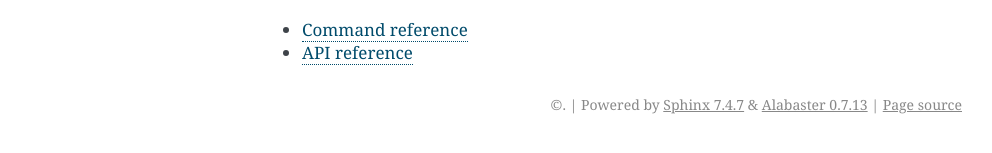
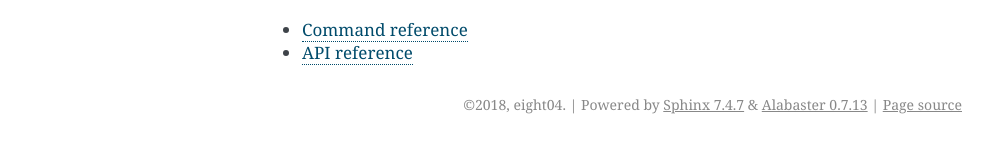
Before and after one commit to eight04/vpip, a Sphinx documentation site: the page built from docs/index.rst, in a window 1280 px wide. Shown: the part 311-464 px from the top of the page, without its empty margins (148-1140 px from the left). Built offline with Sphinx 7.4.7, drawn with Linux system fonts in a browser that asks for light colours.

Commit message:
Add: more information to doc

```diff
--- a/docs/conf.py
+++ b/docs/conf.py
@@ -2,6 +2,8 @@
 
 import os.path
 import sys
+
+import vpip
 
 # sys.path.insert(0, os.path.realpath(__file__ + "/../.."))
 # add_module_names = False
@@ -11,3 +13,8 @@
 autoclass_content = 'both'
 # exclude_patterns = ['api/vpip.rst']
 autodoc_inherit_docstrings = False
+
+project = "vpip"
+author = "eight04"
+copyright = "2018, eight04"
+version = vpip.__version__
```
